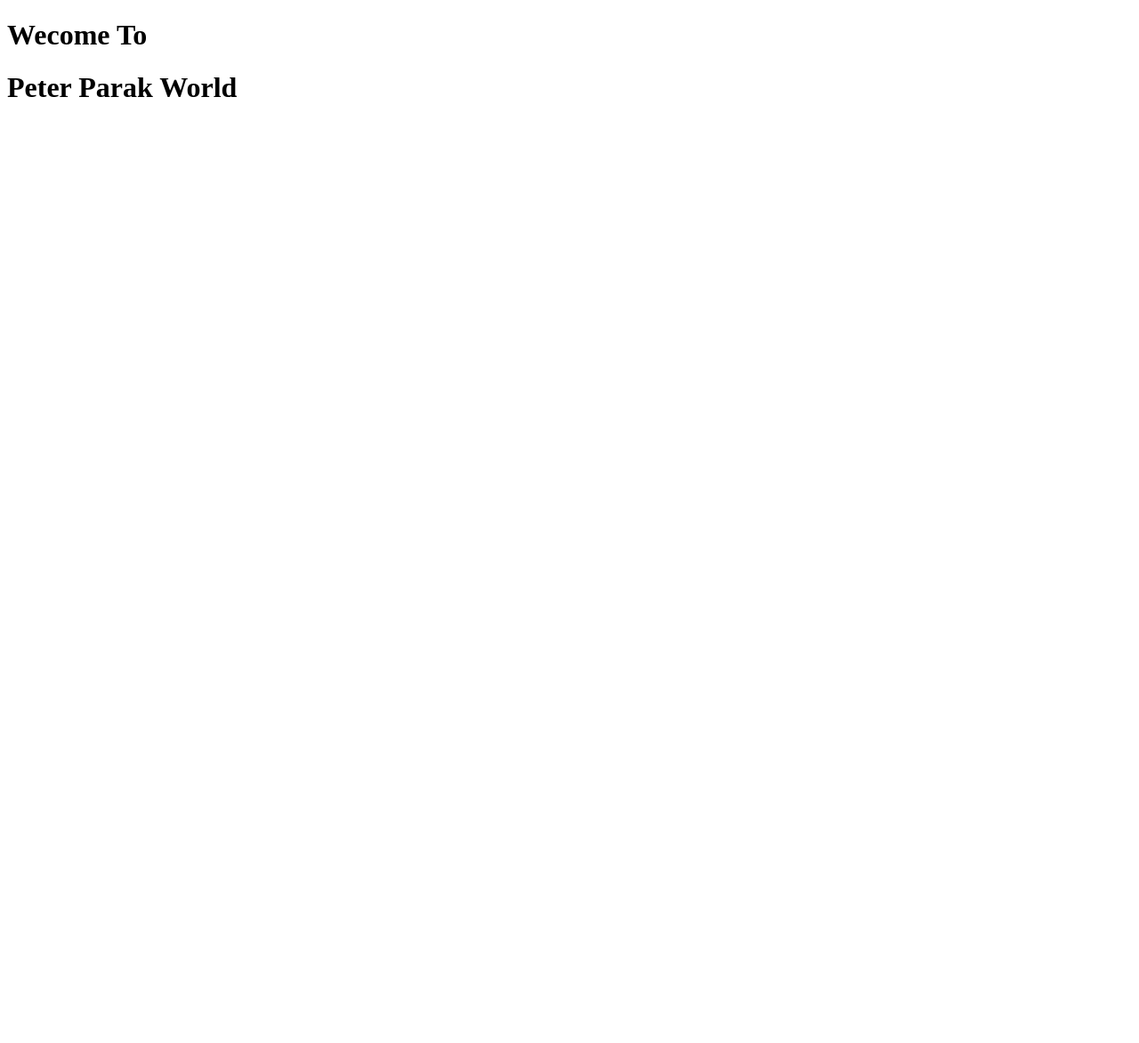
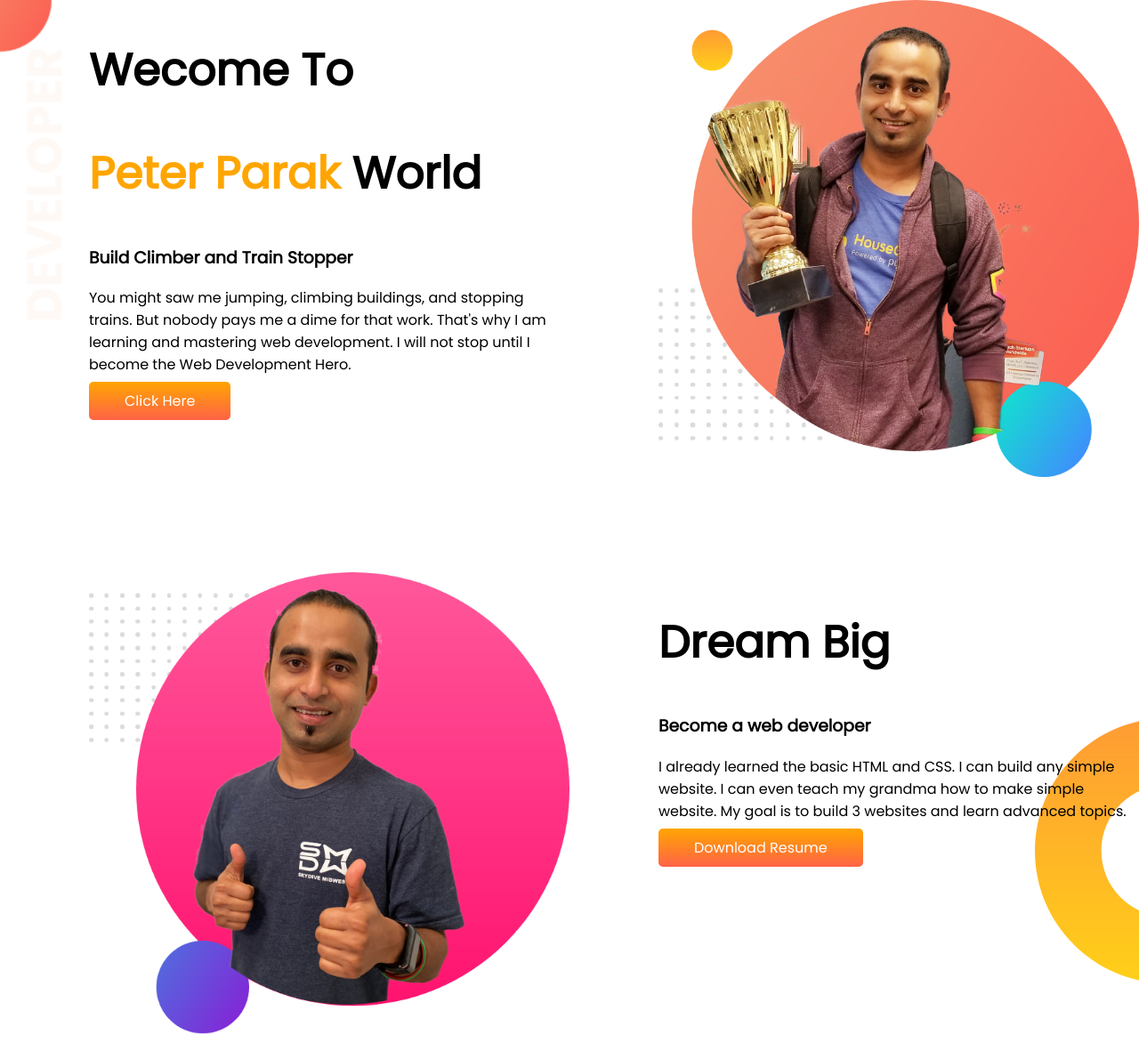
Before and after one commit to mhtanvir165/developer-portfolio, a plain HTML site: page index.html in a window 1280 px wide. Shown: the whole page at 89% size. Before the commit the page ends 800 px from the top, so only its background shows below. Drawn offline with Linux system fonts and the light colour scheme.

Commit message:
2nd part done

```diff
--- a/index.html
+++ b/index.html
@@ -11,7 +11,34 @@
     <title>My Portfolio</title>
 </head>
 <body>
-    <h1>Wecome To</h1>
-    <h1>Peter Parak World</h1>
+   <section class="top-banner">
+    <div class="half-width">
+        <h1>Wecome To</h1>
+        <h1><span class="orange-color">Peter Parak </span>World</h1>
+        <h3>Build Climber and Train Stopper</h3>
+        <p>You might saw me jumping, climbing buildings, and stopping trains. But nobody pays me a dime for that work. That's why I am learning and mastering web development. I will not stop until I become the Web Development Hero.</p>
+        <a class="link-button" href="https://www.google.com/" target="_blank">Click Here</a>
+   </div>
+
+   <div class="half-width">
+        <img src="images/jhankar.png" alt="">
+
+
+   </div>
+
+</section>
+<section class="bream-bg">
+    <div class="half-width">
+        <img src="images/jhankar2.png" alt="">
+    </div>
+
+    <div class="half-width">
+        <h1>Dream Big</h1>
+        <h3>Become a web developer</h3>
+        <p>I already learned the basic HTML and CSS. I can build any simple website. I can even teach my grandma how to make simple website. My goal is to build 3 websites and learn advanced topics.</p>
+        <a class="link-button" href="https://www.google.com/" target="_blank">Download Resume</a>
+    </div>
+</section>
+
 </body>
 </html>
--- a/style.css
+++ b/style.css
@@ -1,3 +1,48 @@
-.body{
-    font-size: 700px;
+body{
+    font-family: 'Poppins', sans-serif;
+    margin: 0;
 }
+
+h1{
+    font-size: 50px;
+}
+
+.orange-color{
+    color: orange;
+}
+
+.half-width{
+    width: 50%;
+    margin-left: 100px;
+    margin-bottom: 100px;
+
+}
+
+.half-width img{
+        width: 100%;
+
+}
+
+section{
+    display: flex;
+}
+
+.link-button{
+    text-decoration: none;
+    background-image: linear-gradient(orange, tomato);
+    color: white;
+    padding: 10px 40px;
+    border-radius: 5px;
+}
+.top-banner{
+    background-image: url(images/top-banner.png);
+    background-repeat: no-repeat;
+}
+
+.bream-bg{
+    background-image: url(images/dream-bg.png);
+    background-repeat: no-repeat;
+    background-position: right;
+
+
+}
```
